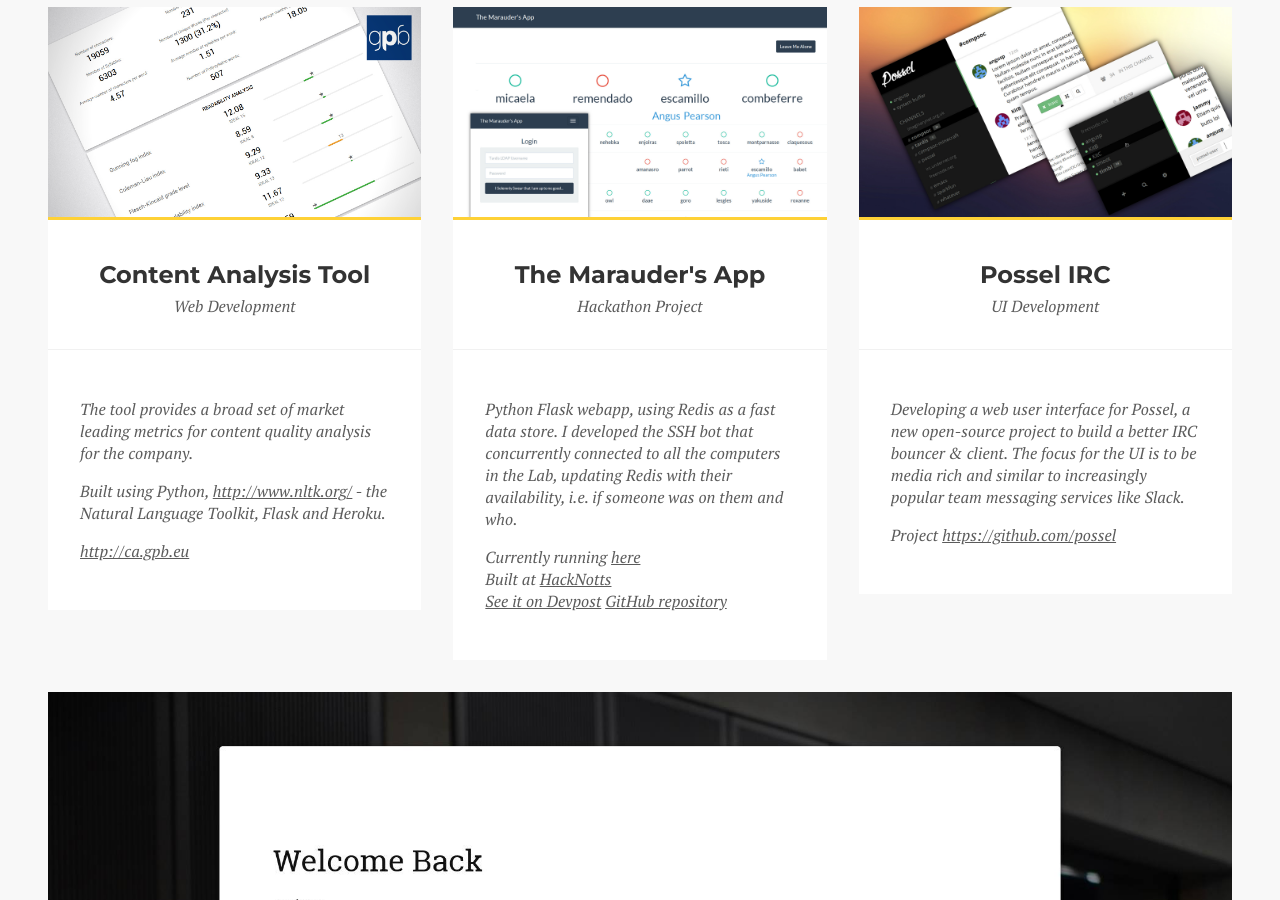
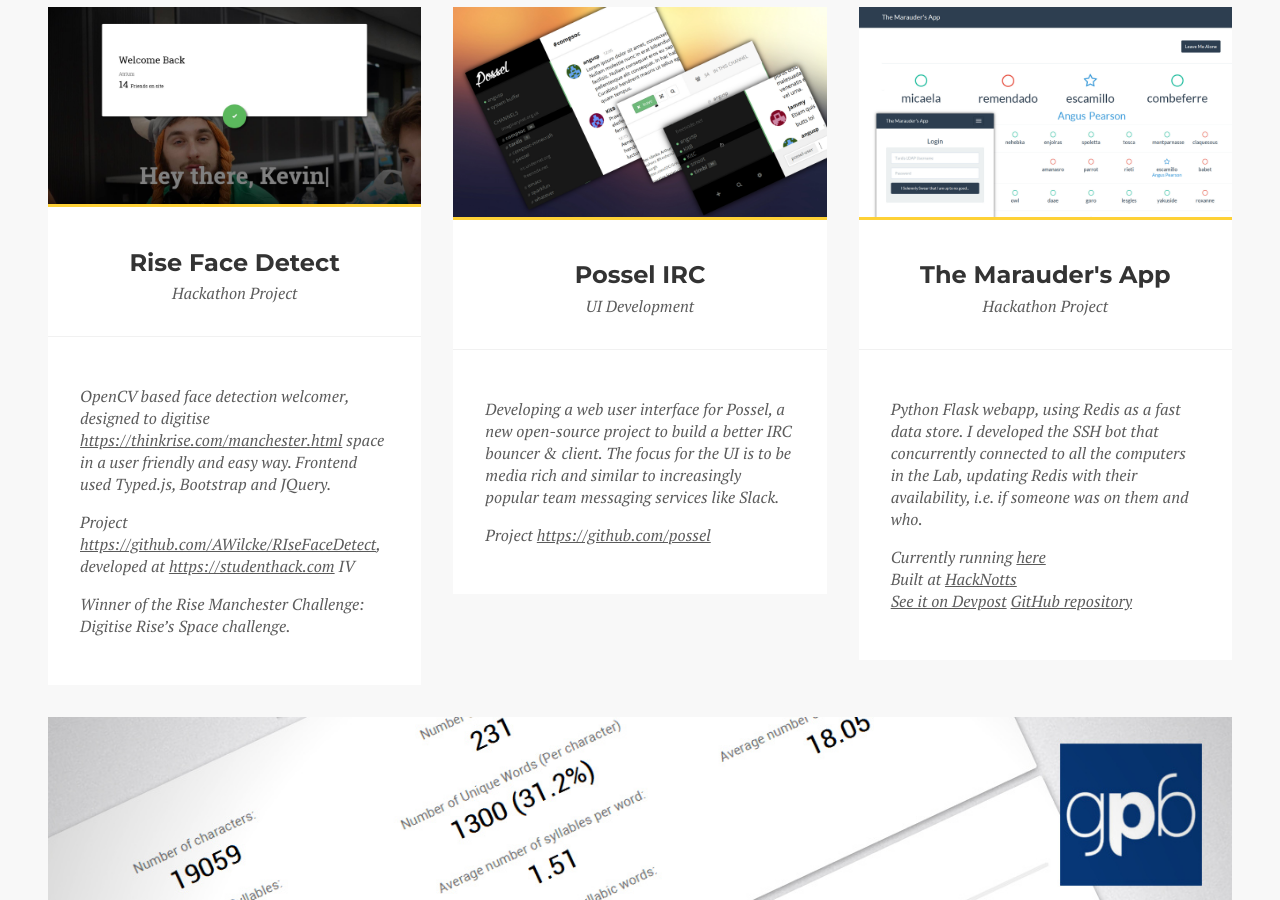
Before and after one commit to AngusP/AngusP.github.io, a Jekyll site: the page built from index.html, in a window 1280 px wide and 900 px high, scrolled down 1162 px. Built offline with Jekyll 4.4.1, drawn with Linux system fonts in a browser that asks for light colours; nearby versions of some CDN libraries; the list of posts is cut into pages by our own code; some of the changed text lies outside the part shown.

Commit message:
Third time lucky?

```diff
--- a/index.html
+++ b/index.html
@@ -62,7 +62,8 @@
       </a>
     </div>
 
-    {% for project in site.projects | sort 'published' %}
+    {% assign projects = site.projects | sort 'published' | reverse %}
+    {% for project in projects %}
 
     {% cycle '<div class="row">', '', '' %}
 
```
